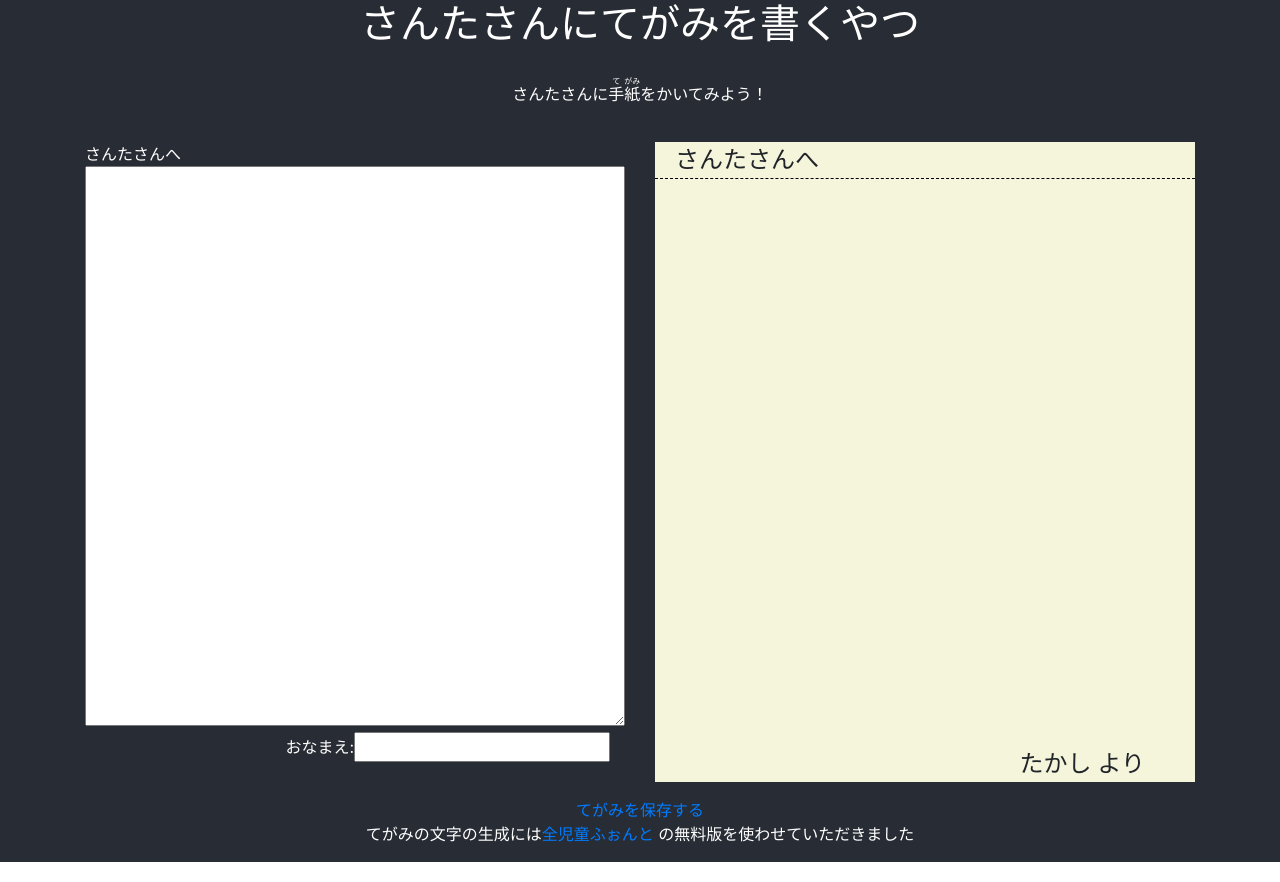
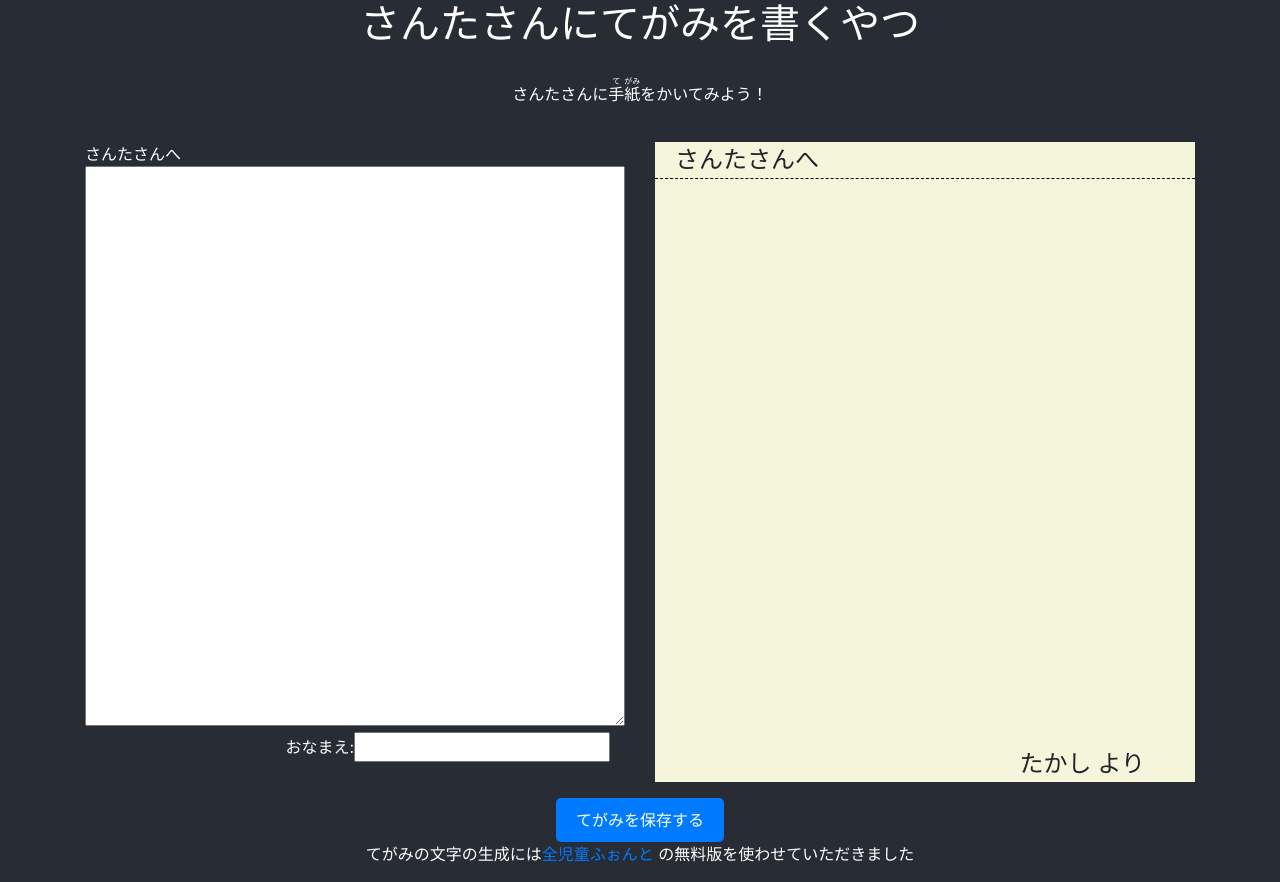
Before and after one commit to kngrow/santa_letter, a React (Create React App) app: page / in a window 1280 px wide. Built offline with nearby package versions, Linux system fonts and the light colour scheme; a web font is replaced by a local one.

Commit message:
:recycle:

```diff
--- a/src/App.scss
+++ b/src/App.scss
@@ -76,3 +76,10 @@ $sp :480px;
     bottom: 0;
   }
 }
+.Button {
+  display:inline-block;
+  padding: 10px 20px;
+  border-radius:5px;
+  background-color: #007bff;
+  color :white;
+}
```
